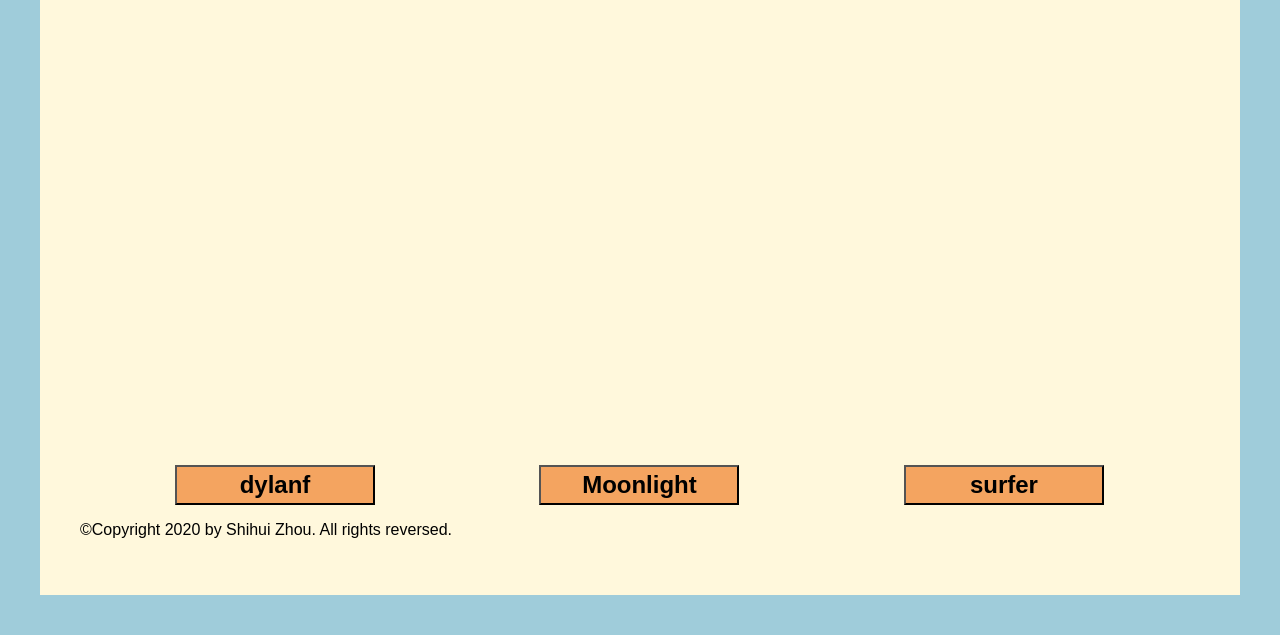
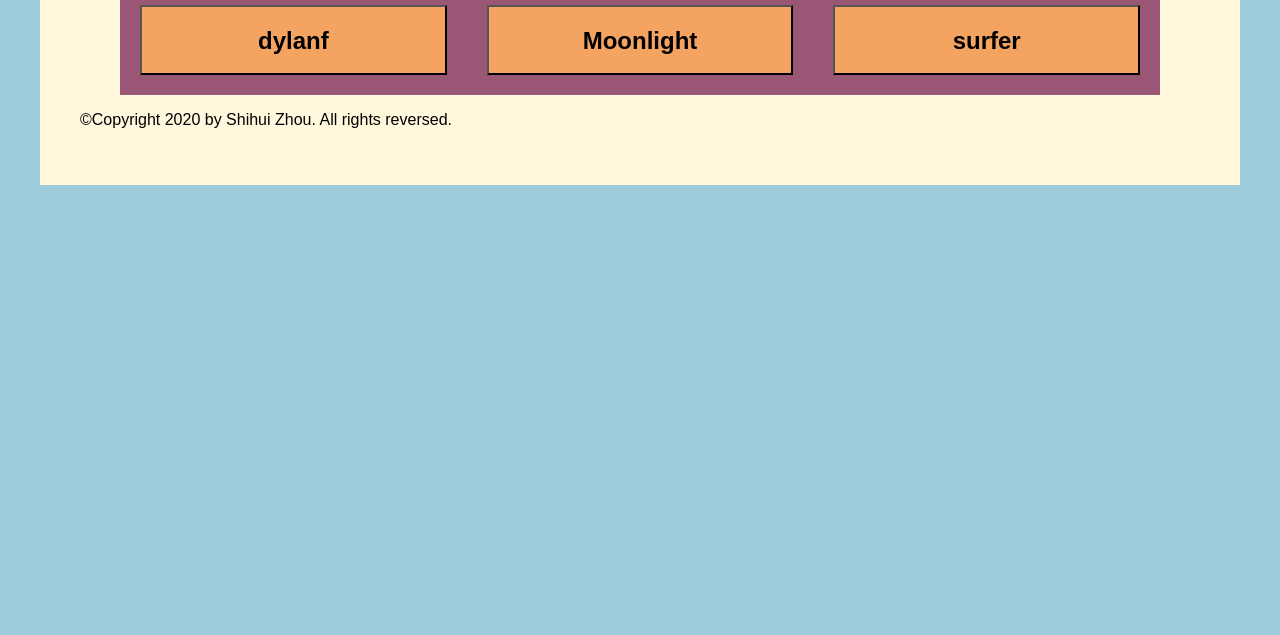
Before and after one commit to ShihuiZhou-jimmy/mi349_soundboard, a plain HTML site: page index.html in a window 1280 px wide. Shown: the part 497-1132 px from the top of the page. After the commit the page ends 800 px from the top, so only its background shows below. Drawn offline with Linux system fonts and the light colour scheme.

Commit message:
my commit message

```diff
--- a/index.html
+++ b/index.html
@@ -37,6 +37,8 @@
 		<audio id="music"  src="dylanf.mp3"></audio>
 		<audio id="music1" src="Moonlight.mp3"></audio>
 		<audio id="music2" src="surfer.mp3"></audio>
+
+		<section id="ambient">
 		<button id="song1" onClick="play()" >
 			dylanf
 		</button>
@@ -48,7 +50,7 @@
 		<button id="song3" onClick="play()" >
 			surfer
 		</button>
-
+	</section>
     </main>
 
 
--- a/style.css
+++ b/style.css
@@ -44,25 +44,23 @@ h4{
     font-size: 1.5em;
     margin: 0px;
     font-weight: bolder;
-    margin-right: 65px;
-    margin-left: 95px;
-    margin-top: 20em;
+    padding: 20px;
+    margin: 20px;
+
 }
 #song2{
     font-size: 1.5em;
     margin: 0px;
     font-weight: bolder;
-    margin-right: 65px;
-    margin-left: 95px;
-    margin-top: 20em;
+    padding: 20px;
+    margin: 20px;
 }
 #song3{
     font-size: 1.5em;
     margin: 0px;
     font-weight: bolder;
-    margin-right: 65px;
-    margin-left: 95px;
-    margin-top: 20em;
+    padding: 20px;
+    margin: 20px;
 }
 
 
@@ -72,19 +70,7 @@ h4{
 #header{
     color: sandybrown;
 }
-#blog{
-    border-top: 10px dotted #ccc;
 
-}
-
-#blog2{
-    border-top: 10px dotted #ccc;
-}
-
-.blog-post{
-    border-top:10px dotted #ccc;
-    margin: 20px;
-}
 
 .ul{
     font-size: 1.6em;
@@ -93,7 +79,12 @@ h4{
 }
 
 
-
+#ambient{
+    background-color: rgb(153, 86, 117);
+    display: flex;
+    margin-left: 40px;
+    margin-right: 40px;
+}
 
 
 
@@ -140,8 +131,18 @@ article:nth-of-type(3){
 
 button{
     background-color: sandybrown;
-    width: 200px;
-    height: 40px;
+    width: 100px;
+    height: 70px;
     text-align: center;
 
 }
+
+button:nth-of-type(1){
+    flex: 1;
+}
+button:nth-of-type(2){
+    flex: 1;
+}
+button:nth-of-type(3){
+    flex: 1;
+}
```
Also changed, not shown: 1 other file.
